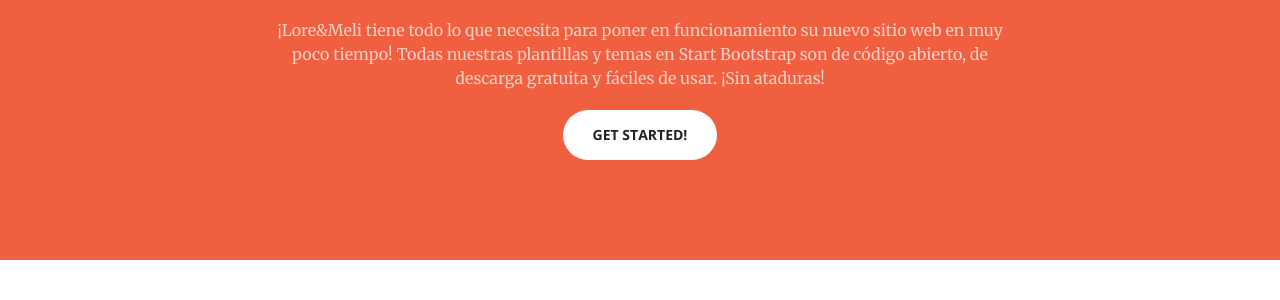
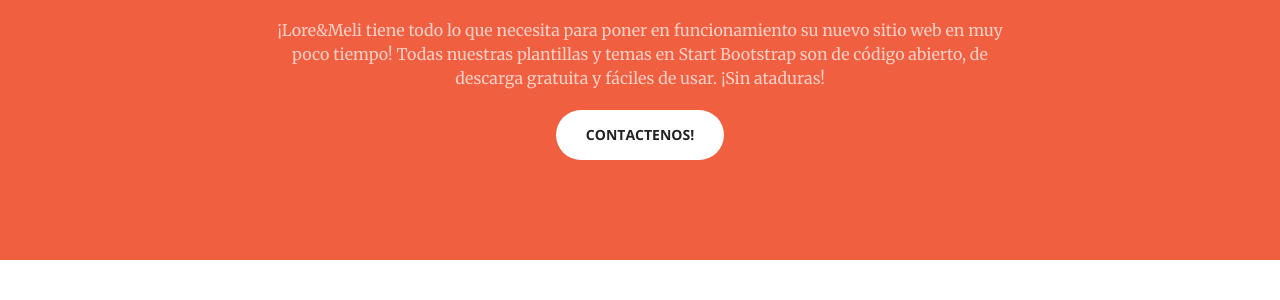
Before and after one commit to Williams7105/sitio1, a Jekyll site: the page built from index.html, in a window 1280 px wide and 900 px high, scrolled down 923 px. Shown: the part 135-435 px from the top of the window. Built offline with Jekyll 4.4.1, drawn with Linux system fonts in a browser that asks for light colours.

Commit message:
Update call-to-action.html

```diff
--- a/_includes/call-to-action.html
+++ b/_includes/call-to-action.html
@@ -5,7 +5,7 @@
                 <h2 class="section-heading">¡Tenemos lo que necesitas!</h2>
                 <hr class="light">
                 <p class="text-faded">¡Lore&Meli tiene todo lo que necesita para poner en funcionamiento su nuevo sitio web en muy poco tiempo! Todas nuestras plantillas y temas en Start Bootstrap son de código abierto, de descarga gratuita y fáciles de usar. ¡Sin ataduras!</p>
-                <a href="#" class="btn btn-default btn-xl">Get Started!</a>
+                <a href="#" class="btn btn-default btn-xl">Contactenos!</a>
             </div>
         </div>
     </div>
```
